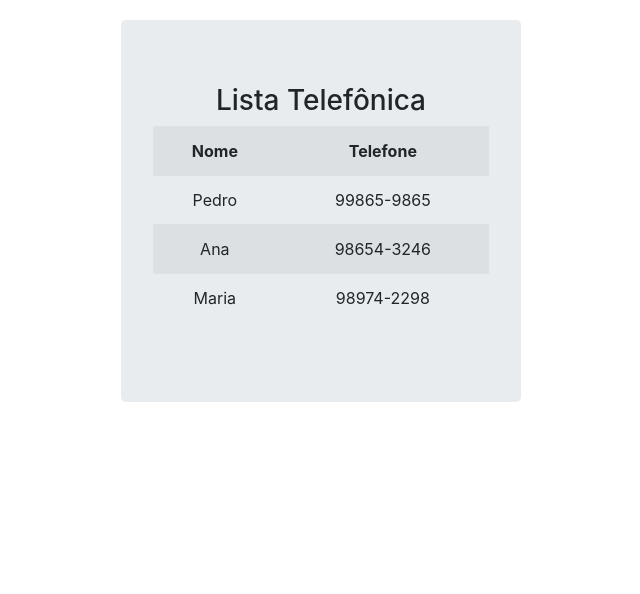
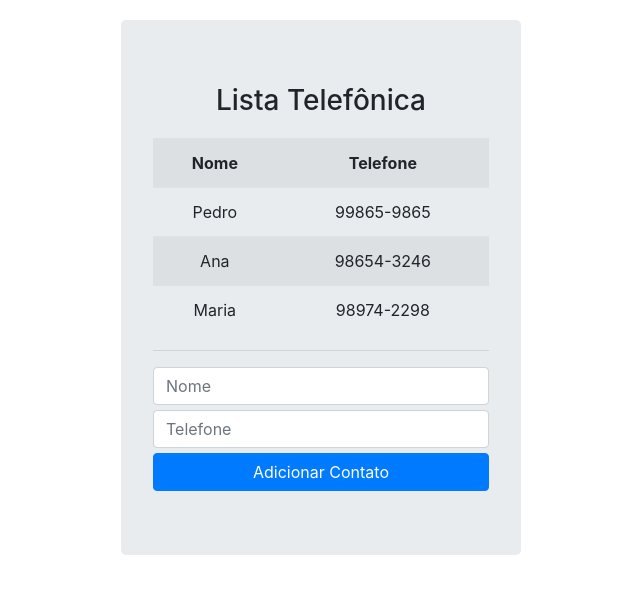
Before and after one commit to tadeuespindolapalermo/ListaTelefonicaAngularJS, a plain HTML site: page index.html in a window 1280 px wide. Shown: the whole page, without its empty margins (319-959 px from the left). Drawn offline with nearby package versions, Linux system fonts and the light colour scheme.

Commit message:
Adicionei inputs para nome e telefone, botão adicionar contato e funcionalidade de adicionar contato no array, em memória.

```diff
--- a/index.html
+++ b/index.html
@@ -1,10 +1,10 @@
 <!DOCTYPE html>
 <html ng-app="listaTelefonica">
     <head>
-        <meta charset="utf-8">
+        <meta charset="utf-8" />
         <title>Lista Telefônica AngularJS</title>
         <script src="lib/angular-1.6.9/angular.min.js"></script>
-        <link rel="stylesheet" type="text/css" href="lib/bootstrap-4.0.0/dist/css/bootstrap.min.css">
+        <link rel="stylesheet" type="text/css" href="lib/bootstrap-4.0.0/dist/css/bootstrap.min.css" />
 
         <!-- Estilo Inline Temporário-->
         <style media="screen">
@@ -14,6 +14,12 @@
                 margin-top: 20px;
                 margin-left: auto;
                 margin-right: auto;
+            }
+            .table {
+                margin-top: 20px;
+            }
+            .form-control {
+                margin-bottom: 5px;
             }
         </style>
 
@@ -27,6 +33,11 @@
                         {nome: "Ana", telefone: "98654-3246"},
                         {nome: "Maria", telefone: "98974-2298"}
                 ];
+                $scope.adicionarContato = function (contato) {
+                    $scope.contatos.push(angular.copy(contato));
+                    delete $scope.contato;
+                };
+
             });
         </script>
     </head>
@@ -43,6 +54,11 @@
                     <td ng-bind="contato.telefone"></td>
                 </tr>
             </table>
+            <hr />
+            <input class="form-control" type="text" ng-model="contato.nome" placeholder="Nome" />
+            <input class="form-control" type="text" ng-model="contato.telefone" placeholder="Telefone"/>
+            <button class="btn btn-primary btn-block" ng-click="adicionarContato(contato)">Adicionar Contato</button>
+            {{ contato }}
         </div>
     </body>
 </html>
```
